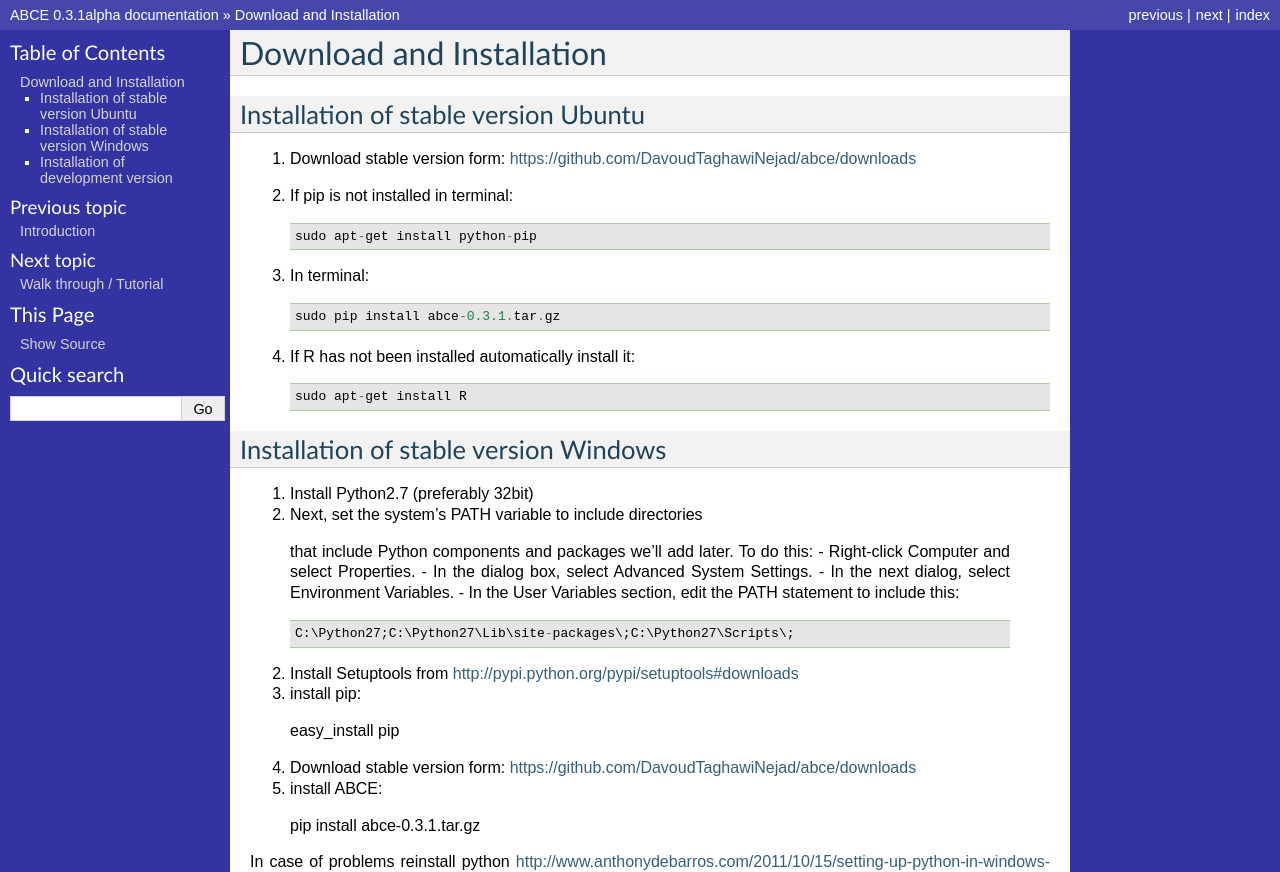
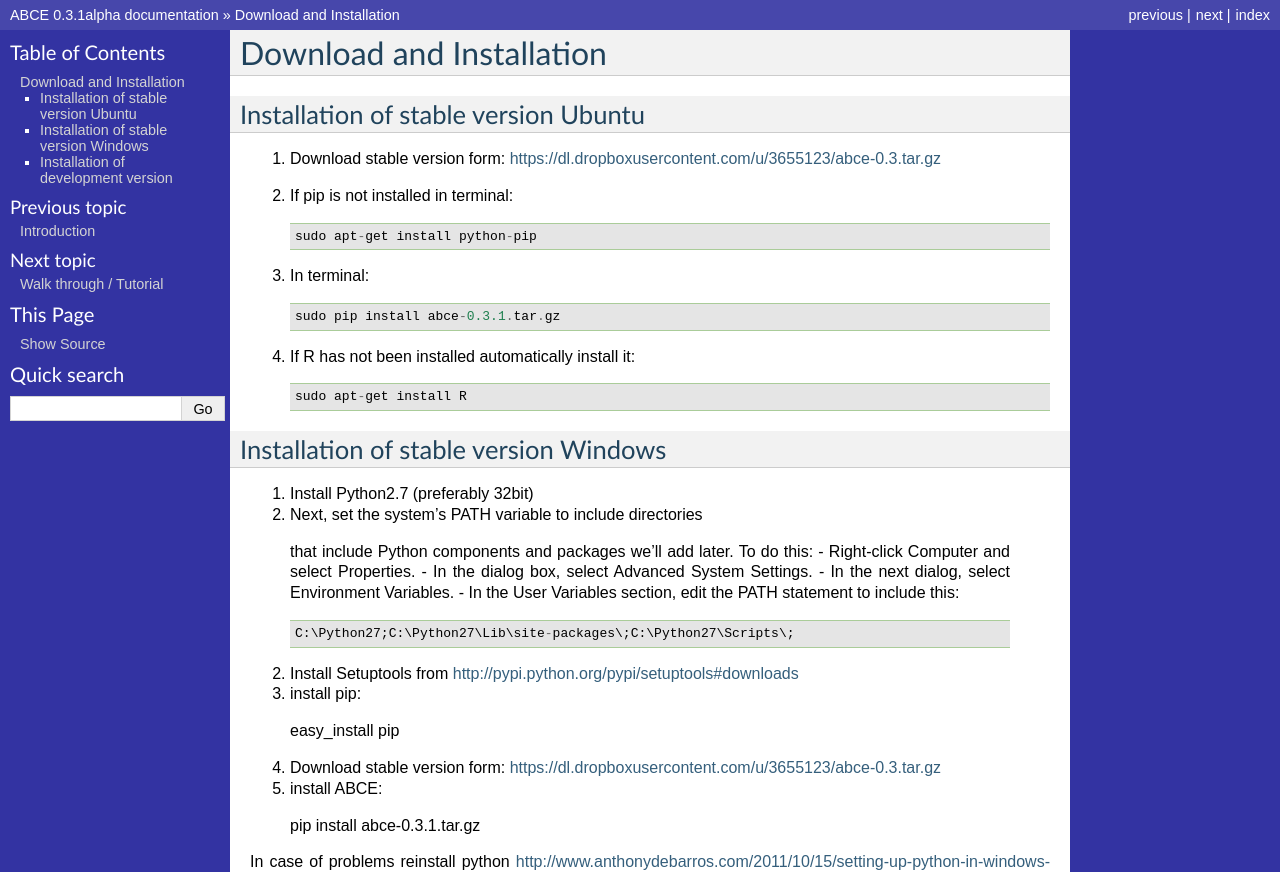
Before and after one commit to AB-CE/abce, a Sphinx documentation site: the page built from doc/installation.rst, in a window 1280 px wide. Shown: the top 872 px of the page. Built offline with Sphinx 7.4.7, drawn with Linux system fonts in a browser that asks for light colours; some of the changed lines change nothing that is shown.

Commit message:
dropbox installation path

```diff
--- a/doc/installation.rst
+++ b/doc/installation.rst
@@ -6,7 +6,7 @@
 Installation of stable version Ubuntu
 -------------------------------------
 
-1. Download stable version form:  https://github.com/DavoudTaghawiNejad/abce/downloads
+1. Download stable version form:  https://dl.dropboxusercontent.com/u/3655123/abce-0.3.tar.gz
 2. If pip is not installed in terminal::
 
     sudo apt-get install python-pip
@@ -42,7 +42,7 @@
 
   easy_install pip
 
-4. Download stable version form:  https://github.com/DavoudTaghawiNejad/abce/downloads
+4. Download stable version form:  https://dl.dropboxusercontent.com/u/3655123/abce-0.3.tar.gz
 5. install ABCE::
 
   pip install abce-0.3.1.tar.gz
```
